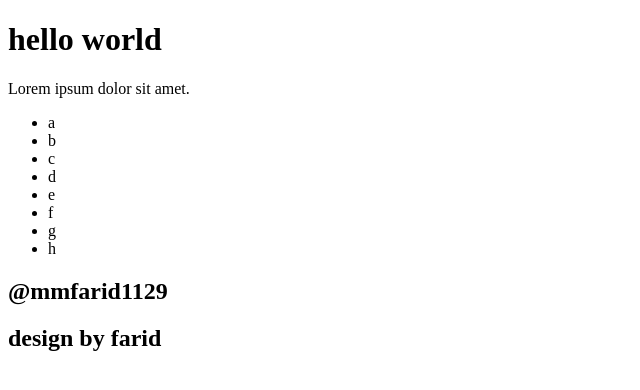
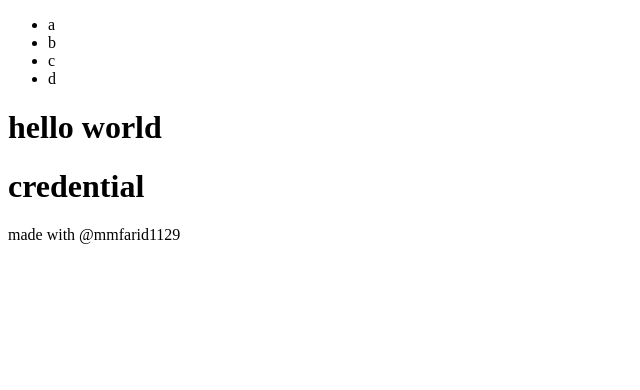
Before and after one commit to povchief/train-and-error, a plain HTML site: page index.html in a window 1280 px wide. Shown: the whole page, without its empty margins (0-640 px from the left). Drawn offline with Linux system fonts and the light colour scheme.

Commit message:
add best practice to create file index.html

```diff
--- a/index.html
+++ b/index.html
@@ -3,26 +3,25 @@
   <head>
     <meta charset="UTF-8" />
     <meta name="viewport" content="width=device-width, initial-scale=1.0" />
-    <title>practice</title>
+    <title>train-and-error</title>
   </head>
   <body>
-    <h1>hello world</h1>
-    <p>Lorem ipsum dolor sit amet.</p>
+    <nav>
       <ul>
         <li>a</li>
         <li>b</li>
         <li>c</li>
         <li>d</li>
-      <li>e</li>
-      <li>f</li>
-      <li>g</li>
-      <li>h</li>
       </ul>
+    </nav>
+
+    <main>
+      <h1>hello world</h1>
+    </main>
+
     <footer>
-      <div>
-        <h2>@mmfarid1129</h2>
-        <h2>design by farid</h2>
-      </div>
+      <h1>credential</h1>
+      <p>made with @mmfarid1129</p>
     </footer>
   </body>
 </html>
```
Lines whose indentation alone changed are shown as unchanged.
